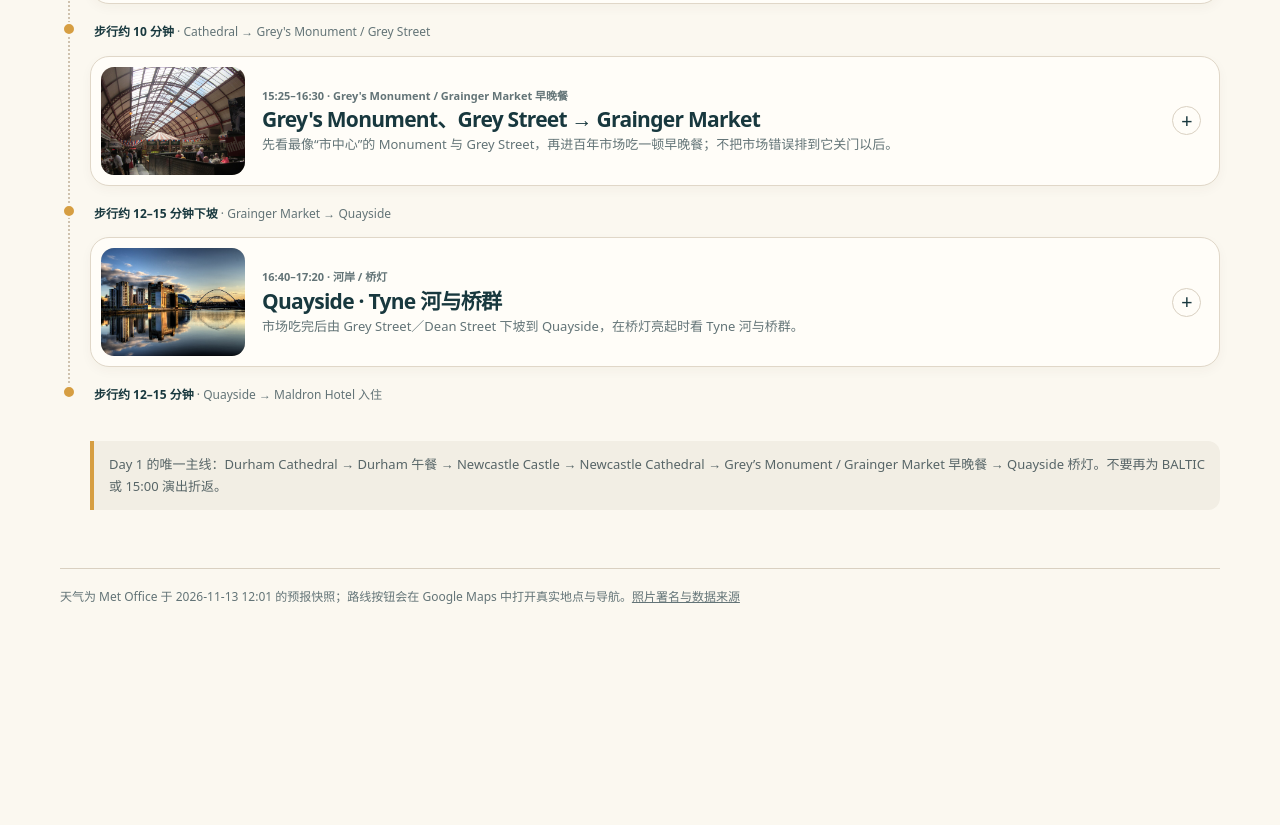
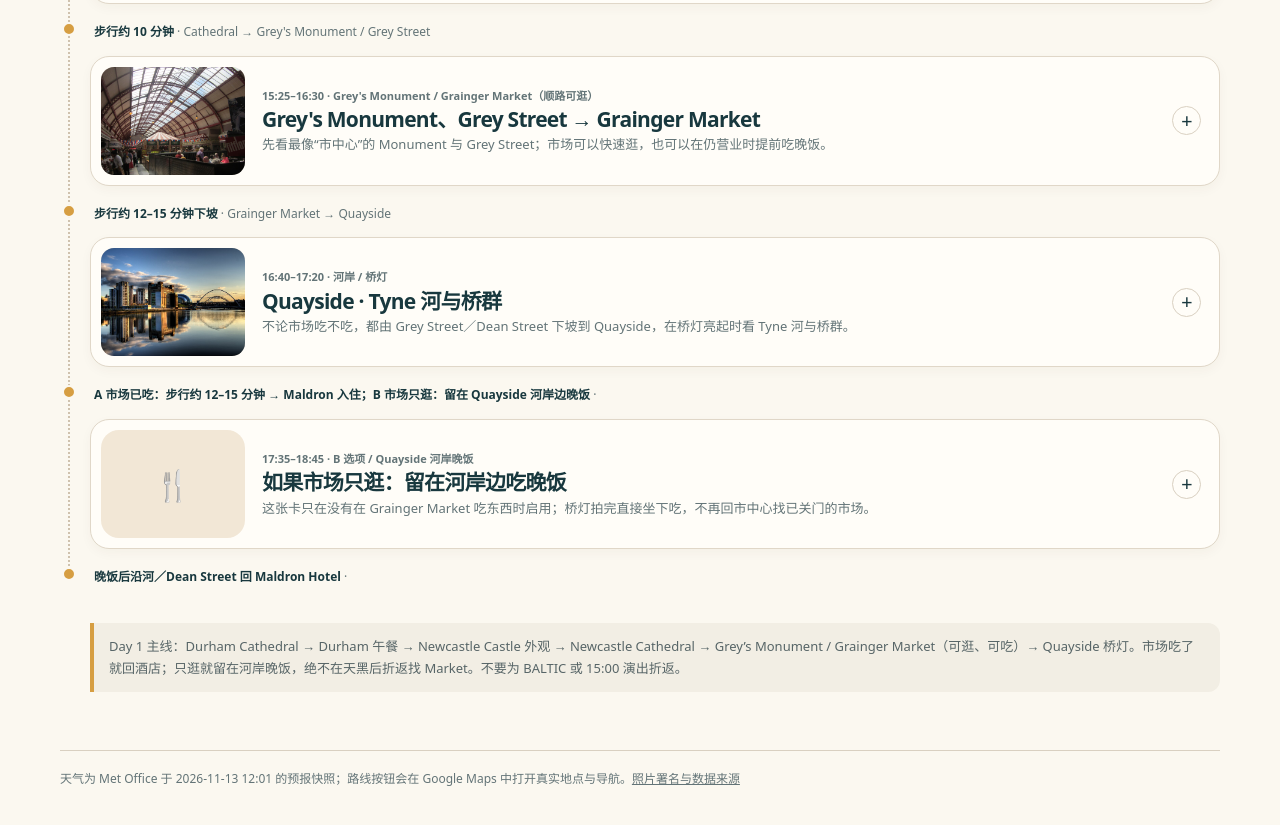
Before and after one commit to Kairus-shuai/edinburgh-newcastle-weekend-guide, a plain HTML site: page index.html in a window 1280 px wide. Shown: the part 1391-2216 px from the top of the page. Before the commit the page ends 2078 px from the top, so only its background shows below. Drawn offline with Linux system fonts and the light colour scheme.

Commit message:
Keep river dinner on Quayside after market visit

```diff
--- a/index.html
+++ b/index.html
@@ -71,9 +71,10 @@ const durhamStop={id:'durham',photo:'durham-cathedral.jpg',alt:'Durham Cathedral
 const durhamLunch={id:'durham-lunch',time:'12:55–13:35 · 午餐 / Durham 老城',title:'Market Place / Saddler Street 午餐',desc:'从教堂下坡就近吃一顿热食；不为远处网红店绕路，给回 Newcastle 的火车留出余量。',leg:'13:35–14:05 · 沿 Palace Green 回 Durham Station；14:05 是离开杜伦硬截止',left:['怎么选','<ul><li>在 Market Place／Saddler Street 选无需久等的热食；排队超过 10 分钟就换下一家。</li><li>目标是正常坐下吃完，不把午饭拖到下午或带上火车。</li><li>吃完在 Palace Green 回望 Cathedral 与 Castle，再顺路下到车站。</li></ul>'],right:['下一程','<p><b>14:05 前离开 Durham。</b>搭下一班直达 Newcastle 的火车，车程约 11–15 分钟；以当天实时站台与服务为准。</p>'+link('https://www.google.com/maps/search/?api=1&query=Durham+Market+Place','打开 Durham 午餐区','primary')+link('https://www.nationalrail.co.uk/','查 Durham → Newcastle 班次')]};
 Object.assign(castleStop,{time:'14:35–14:55 · 城堡外观 / Black Gate',desc:'城堡是城市命名源头，但默认只在外面看 Keep 与 Black Gate：把门票钱和内部时间留给更值得的杜伦大教堂。',leg:'步行约 5 分钟 · Castle → Newcastle Cathedral',left:['看什么 / 怎么拍','<ul><li>城堡始于 1080 年，现存石砌 Keep 属 12 世纪。</li><li>在外面看 Keep、Black Gate、铁路拱桥与 Tyne 河谷即可。</li><li>只想拍城市轮廓时，这 20 分钟比入内更高效。</li></ul>'],right:['是否入内','<p><b>默认跳过。</b>只有特别想登 Keep 看河景和石砌内部时才现场买 £13.65 门票；不要为它压缩 Durham Cathedral、Grey Street 或市场。</p>'+link('https://www.newcastlecastle.co.uk/tickets-booking','官方票务 / 若临时想进','primary')+link('https://www.google.com/maps/search/?api=1&query=Newcastle+Castle','打开地图')]});
 const newcastleCathedralStop={id:'newcastle-cathedral',photo:'newcastle-cathedral.jpg',alt:'Newcastle Cathedral Lantern Tower',time:'14:55–15:15 · 中世纪塔楼',title:'Newcastle Cathedral',desc:'从 Castle 顺路经过 Lantern Tower；它不再是夜间可有可无的备选。',leg:"步行约 10 分钟 · Cathedral → Grey's Monument / Grey Street",left:['看什么 / 怎么拍','<ul><li>重点看 15 世纪 Lantern Tower 与广场上的塔楼轮廓。</li><li>如当日开放，进中殿短看；礼拜或活动限制时只保留外观。</li><li>与 Castle 同一片老城，15–20 分钟已足够，不折返。</li></ul>'],right:['关键安排','<p>离开 Cathedral 后直接上 Grey Street；Grey’s Monument 才是这段市中心动线的下一站，开放状态以当天官方日历为准。</p>'+link('https://newcastlecathedral.org.uk/','教堂开放 / 活动','primary')+link('https://www.google.com/maps/search/?api=1&query=Newcastle+Cathedral','打开地图')]};
-Object.assign(graingerStop,{time:"15:25–16:30 · Grey's Monument / Grainger Market 早晚餐",title:"Grey's Monument、Grey Street → Grainger Market",desc:'先看最像“市中心”的 Monument 与 Grey Street，再进百年市场吃一顿早晚餐；不把市场错误排到它关门以后。',leg:'步行约 12–15 分钟下坡 · Grainger Market → Quayside',left:['市中心与吃什么','<ul><li><b>15:25–15:40：</b>Grey’s Monument、Grey Street 与 Theatre Royal 外观；从 Monument 向南拍弧线立面与街灯。</li><li><b>15:45–16:30：</b>进 Grainger Market 吃热食；优先 Acropolis，若接近收档，选仍营业的摊位即可。</li><li><b>16:10 前点单。</b>市场整体到 17:30，但个别食档可能更早收档。</li></ul>'],right:['为什么这样排','<p>Grainger Market 是 1835 年开业、百余家独立摊商仍在运作的室内市场；它最适合作为早晚餐，而非河岸后的“晚饭”。</p>'+link('https://ourgraingermarket.co.uk/visit','市场开放信息','primary')+link('https://ourgraingermarket.co.uk/traders/acropolis','Acropolis 周六营业时间')+link('https://www.google.com/maps/search/?api=1&query=Grey%27s+Monument+Newcastle','打开 Monument 地图')]});
-Object.assign(quaysideStop,{time:'16:40–17:20 · 河岸 / 桥灯',desc:'市场吃完后由 Grey Street／Dean Street 下坡到 Quayside，在桥灯亮起时看 Tyne 河与桥群。',leg:'步行约 12–15 分钟 · Quayside → Maldron Hotel 入住',left:['走法与机位','<ul><li>从北岸取 Tyne Bridge、Swing Bridge 与 Millennium Bridge 的层次。</li><li>日落约 16:04；这里拍的是蓝调时刻、桥灯与河面倒影。</li><li>雨天石阶湿滑就走 Dean Street，不为机位冒险。</li></ul>'],right:['收尾','<p>吃饱后再下河岸，不需要由河岸折返寻找晚饭；BALTIC 已从这条杜伦优先路线移除。</p>'+link('https://www.google.com/maps/search/?api=1&query=Newcastle+Quayside','打开 Quayside 地图','primary')]});
-stops['day-1']=[centralStop,durhamStop,durhamLunch,castleStop,newcastleCathedralStop,graingerStop,quaysideStop];
+Object.assign(graingerStop,{time:"15:25–16:30 · Grey's Monument / Grainger Market（顺路可逛）",title:"Grey's Monument、Grey Street → Grainger Market",desc:'先看最像“市中心”的 Monument 与 Grey Street；市场可以快速逛，也可以在仍营业时提前吃晚饭。',leg:'步行约 12–15 分钟下坡 · Grainger Market → Quayside',left:['怎么走 / 两种选择','<ul><li><b>15:25–15:40：</b>Grey’s Monument、Grey Street 与 Theatre Royal 外观；从 Monument 向南拍弧线立面与街灯。</li><li><b>15:45 起：</b>进 Grainger Market 看拱顶和独立摊位，10–15 分钟也完全可以。</li><li><b>A 在这里吃：</b>16:10 前点热食，优先 Acropolis；<b>B 只逛：</b>河岸后去 High Bridge 正常吃晚饭。</li></ul>'],right:['关闭时间 / 选择原则','<p>市场整体到 17:30，但个别食档会更早收档；因此市场吃饭是可选，不是硬任务。想完整看桥灯或不饿，就只逛，晚饭留给 High Bridge。</p>'+link('https://ourgraingermarket.co.uk/visit','市场开放信息','primary')+link('https://ourgraingermarket.co.uk/traders/acropolis','Acropolis 周六营业时间')+link('https://www.google.com/maps/search/?api=1&query=Grey%27s+Monument+Newcastle','打开 Monument 地图')]});
+Object.assign(quaysideStop,{time:'16:40–17:20 · 河岸 / 桥灯',desc:'不论市场吃不吃，都由 Grey Street／Dean Street 下坡到 Quayside，在桥灯亮起时看 Tyne 河与桥群。',leg:'A 市场已吃：步行约 12–15 分钟 → Maldron 入住；B 市场只逛：留在 Quayside 河岸边晚饭',left:['走法与机位','<ul><li>从北岸取 Tyne Bridge、Swing Bridge 与 Millennium Bridge 的层次。</li><li>日落约 16:04；这里拍的是蓝调时刻、桥灯与河面倒影。</li><li>雨天石阶湿滑就走 Dean Street，不为机位冒险。</li></ul>'],right:['收尾','<p><b>A：</b>市场吃过就回 Maldron。<br><b>B：</b>市场只逛就留在 Quayside 吃饭，不再折返已关门的 Market 或 High Bridge；BALTIC 已从这条杜伦优先路线移除。</p>'+link('https://www.google.com/maps/search/?api=1&query=Newcastle+Quayside','打开 Quayside 地图','primary')]});
+Object.assign(dinnerStop,{time:'17:35–18:45 · B 选项 / Quayside 河岸晚饭',title:"如果市场只逛：留在河岸边吃晚饭",desc:'这张卡只在没有在 Grainger Market 吃东西时启用；桥灯拍完直接坐下吃，不再回市中心找已关门的市场。',leg:'晚饭后沿河／Dean Street 回 Maldron Hotel',left:['怎么选','<ul><li><b>默认：</b>Uno’s Trattoria，Tyne Bridge 下的 Sandhill；适合把桥与河岸留在晚饭前后。</li><li>若满位，直接在 Quayside 当场选同一带餐厅，不跨区折返。</li><li>这是 B 选项，不与市场吃饭叠加。</li></ul>'],right:['何时启用','<p><b>只逛市场、想在河岸吃正餐时选 B。</b>若已经在市场吃了热食，省掉这段，17:35 左右直接入住或休息。</p>'+link('https://www.unosrestaurant.co.uk/','Uno’s 预订 / 营业确认','primary')+link('https://www.google.com/maps/search/?api=1&query=Unos+Trattoria+Newcastle','打开河岸餐厅地图')]});
+stops['day-1']=[centralStop,durhamStop,durhamLunch,castleStop,newcastleCathedralStop,graingerStop,quaysideStop,dinnerStop];
 Object.entries(stops).forEach(([day,list])=>document.getElementById('timeline-'+day).innerHTML=list.map(card).join(''));
 const dayOneLead=document.querySelector('#day-1 .lead');
 dayOneLead.querySelector('h2').textContent='先看杜伦，再回纽卡走城堡、纪念碑与桥灯';
@@ -81,7 +82,7 @@ dayOneLead.querySelector('p').textContent='票直接买到 Durham：先看大教
 dayOneLead.querySelector('.day-actions').innerHTML='<a class="route-link one-link" href="https://www.google.com/maps/dir/?api=1&origin=Durham+Railway+Station&destination=Durham+Cathedral&travelmode=walking" target="_blank" rel="noopener">Google Maps：Durham Station → Cathedral ↗</a><a class="route-link one-link" href="https://www.google.com/maps/dir/?api=1&origin=Newcastle+Castle&destination=Newcastle+Quayside&waypoints=Newcastle+Cathedral%7CGrey%27s+Monument%7CGrainger+Market+Newcastle&travelmode=walking" target="_blank" rel="noopener">Google Maps：Castle → Cathedral → Monument → Market → Quayside ↗</a>';
 const dayOneConditions=dayOneLead.querySelector('.conditions');
 dayOneConditions.innerHTML='<span><strong>日照</strong> 07:36 日出 · 16:04 日落</span><span><strong>执行</strong> 票直接买 EDB → DHM；午餐 12:55 后在 Durham，不先到 Newcastle 寄包。</span><span><strong>硬截止</strong> 14:05 离开 Durham；Castle 默认只看外观。</span><a href="https://www.durhamcathedral.co.uk/visit-us/plan-your-visit" target="_blank" rel="noopener">Durham Cathedral ↗</a><a href="https://www.newcastlecastle.co.uk/visit-us" target="_blank" rel="noopener">Castle 开放 ↗</a>';
-document.querySelector('#day-1 .note').textContent='Day 1 的唯一主线：Durham Cathedral → Durham 午餐 → Newcastle Castle → Newcastle Cathedral → Grey’s Monument / Grainger Market 早晚餐 → Quayside 桥灯。不要再为 BALTIC 或 15:00 演出折返。';
+document.querySelector('#day-1 .note').textContent='Day 1 主线：Durham Cathedral → Durham 午餐 → Newcastle Castle 外观 → Newcastle Cathedral → Grey’s Monument / Grainger Market（可逛、可吃）→ Quayside 桥灯。市场吃了就回酒店；只逛就留在河岸晚饭，绝不在天黑后折返找 Market。不要为 BALTIC 或 15:00 演出折返。';
 const swapLayer='<section class="swap-layer" aria-labelledby="swap-title"><div class="swap-head"><h3 id="swap-title">如果想换，怎么换</h3><p>这些都值得去；按“替换”而不是“叠加”来选。</p></div><div class="swap-grid"><details class="swap-card"><summary><small>整段替换 · 周六下午</small><strong>Laing Art Gallery</strong></summary><p>想把当代艺术换成传统绘画与装饰艺术，就用它替换 BALTIC；两者不叠加。<br><a href="https://www.northeastmuseums.org.uk/laing/visit" target="_blank" rel="noopener">官方开放信息 ↗</a></p></details><details class="swap-card"><summary><small>局部可选 · 周日晚间</small><strong>Newcastle Cathedral</strong></summary><p>只在当天有你真想看的演出时替换“喝一杯／休息”模块；不与其他晚间活动叠加。<br><a href="https://newcastlecathedral.org.uk/" target="_blank" rel="noopener">教堂与活动 ↗</a></p></details><details class="swap-card"><summary><small>另留半天 · Ouseburn</small><strong>Victoria Tunnel + Ouseburn</strong></summary><p>1842 年运煤隧道、二战防空洞和工业街区，导览约 1¼–2 小时；值得专程，不塞进返程夜。<br><a href="https://ouseburntrust.org.uk/events/tunnel-tours/" target="_blank" rel="noopener">隧道导览 ↗</a></p></details><details class="swap-card"><summary><small>雨天整段替换</small><strong>Great North / Discovery Museum</strong></summary><p>自然史考古或泰恩河工业史各留 1.5–2 小时；替换海岸日或另留半天，不能放在日落以后。<br><a href="https://www.northeastmuseums.org.uk/visit" target="_blank" rel="noopener">官方到访入口 ↗</a></p></details></div></section>';
 document.getElementById('timeline-day-2').insertAdjacentHTML('afterend',swapLayer);
 const swapCards=[...document.querySelectorAll('.swap-card')];
```
